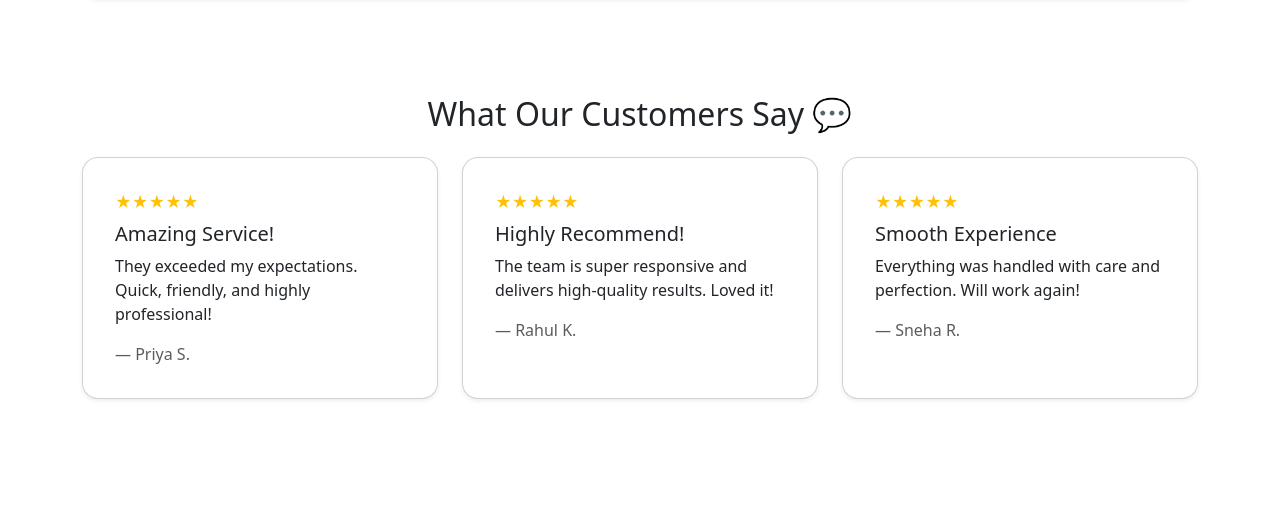
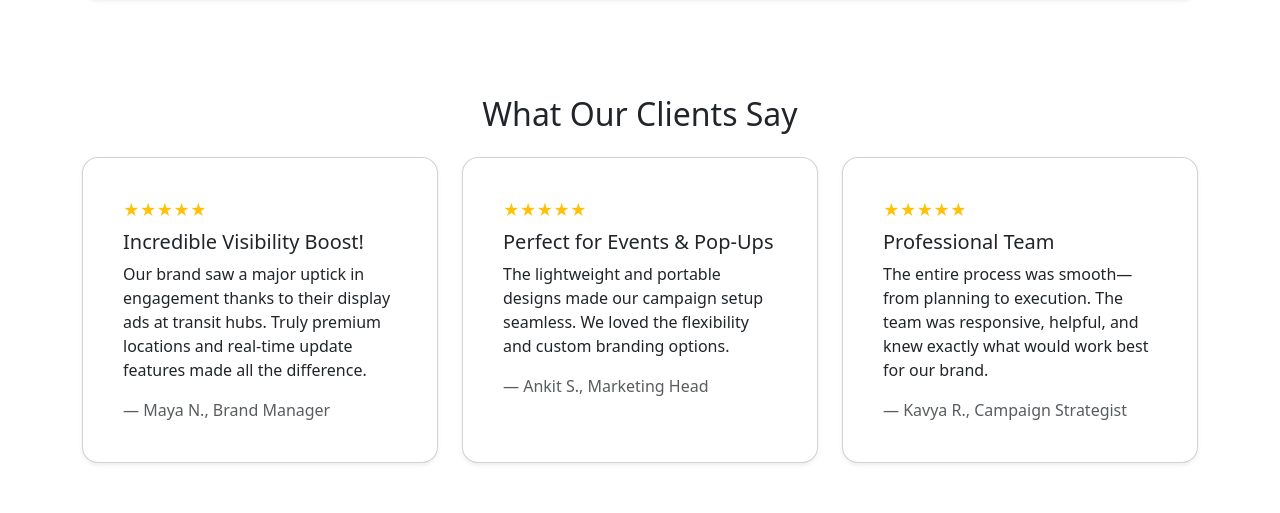
Before and after one commit to Meghanacodes/MSGLOBAL, an Angular app: page / in a window 1280 px wide. Shown: the part 2299-2812 px from the top of the page. Built offline with nearby package versions, Linux system fonts and the light colour scheme.

Commit message:
3rd one done reviews changed

```diff
--- a/src/app/testimonial/testimonial.html
+++ b/src/app/testimonial/testimonial.html
@@ -1,38 +1,45 @@
 <section class="testimonial-section container my-5">
-  <h2 class="text-center mb-4">What Our Customers Say 💬</h2>
+<h2 class="text-center mb-4">What Our Clients Say</h2>
   <div class="row g-4">
-    <!-- Card 1 -->
+    <!-- Review Card 1 -->
     <div class="col-md-4">
-      <div class="card h-100 shadow-sm p-3 rounded-4">
+      <div class="card h-100 shadow-sm p-4 rounded-4">
         <div class="card-body">
           <div class="mb-2 text-warning">★★★★★</div>
-          <h5 class="card-title">Amazing Service!</h5>
-          <p class="card-text">They exceeded my expectations. Quick, friendly, and highly professional!</p>
-          <p class="text-muted mb-0">— Priya S.</p>
+          <h5 class="card-title">Incredible Visibility Boost!</h5>
+          <p class="card-text">
+            Our brand saw a major uptick in engagement thanks to their display ads at transit hubs.
+            Truly premium locations and real-time update features made all the difference.
+          </p>
+          <p class="text-muted mb-0">— Maya N., Brand Manager</p>
         </div>
       </div>
     </div>
 
-    <!-- Card 2 -->
+    <!-- Review Card 2 -->
     <div class="col-md-4">
-      <div class="card h-100 shadow-sm p-3 rounded-4">
+      <div class="card h-100 shadow-sm p-4 rounded-4">
         <div class="card-body">
           <div class="mb-2 text-warning">★★★★★</div>
-          <h5 class="card-title">Highly Recommend!</h5>
-          <p class="card-text">The team is super responsive and delivers high-quality results. Loved it!</p>
-          <p class="text-muted mb-0">— Rahul K.</p>
+          <h5 class="card-title">Perfect for Events & Pop-Ups</h5>
+          <p class="card-text">
+            The lightweight and portable designs made our campaign setup seamless. We loved the flexibility and custom branding options.
+          </p>
+          <p class="text-muted mb-0">— Ankit S., Marketing Head</p>
         </div>
       </div>
     </div>
 
-    <!-- Card 3 -->
+    <!-- Review Card 3 -->
     <div class="col-md-4">
-      <div class="card h-100 shadow-sm p-3 rounded-4">
+      <div class="card h-100 shadow-sm p-4 rounded-4">
         <div class="card-body">
           <div class="mb-2 text-warning">★★★★★</div>
-          <h5 class="card-title">Smooth Experience</h5>
-          <p class="card-text">Everything was handled with care and perfection. Will work again!</p>
-          <p class="text-muted mb-0">— Sneha R.</p>
+          <h5 class="card-title">Professional Team</h5>
+          <p class="card-text">
+        The entire process was smooth—from planning to execution. The team was responsive, helpful, and knew exactly what would work best for our brand.
+          </p>
+          <p class="text-muted mb-0">— Kavya R., Campaign Strategist</p>
         </div>
       </div>
     </div>
```
